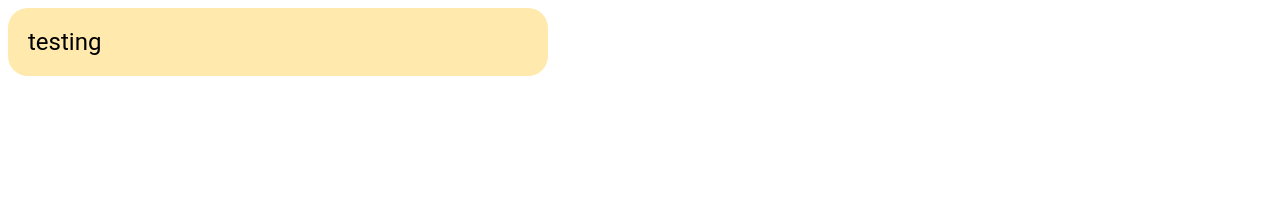
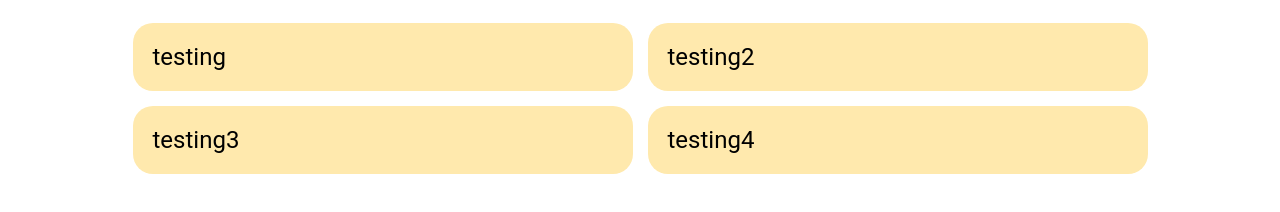
Before and after one commit to ARezzano/book-library, a plain HTML site: page index.html in a window 1280 px wide. Drawn offline with Linux system fonts and the light colour scheme.

Commit message:
Add style to book-container to ensure cards are displayed in a grid

```diff
--- a/index.html
+++ b/index.html
@@ -8,6 +8,9 @@
 <body>
     <div class="book-container">
         <div class="card">testing</div>
+        <div class="card">testing2</div>
+        <div class="card">testing3</div>
+        <div class="card">testing4</div>
     </div>
 </body>
 </html>
--- a/style.css
+++ b/style.css
@@ -1,6 +1,14 @@
 @font-face{
     font-family: "roboto";
-    src: url('https://fonts.googleapis.com/css2?family=Roboto:ital,wght@0,100..900;1,100..900&display=swap');
+    src: url('https://fonts.googleapis.com/css2?family=Roboto:ital,wght@0,100..900;1,100..900&display=swap') format("embedded-opentype");
+}
+
+.book-container{
+    display: grid;
+    justify-content: center;
+    grid-template-columns: repeat(auto-fill,minmax(250px,500px));
+    padding: 15px;
+    gap: 15px;
 }
 
 .card{
```
